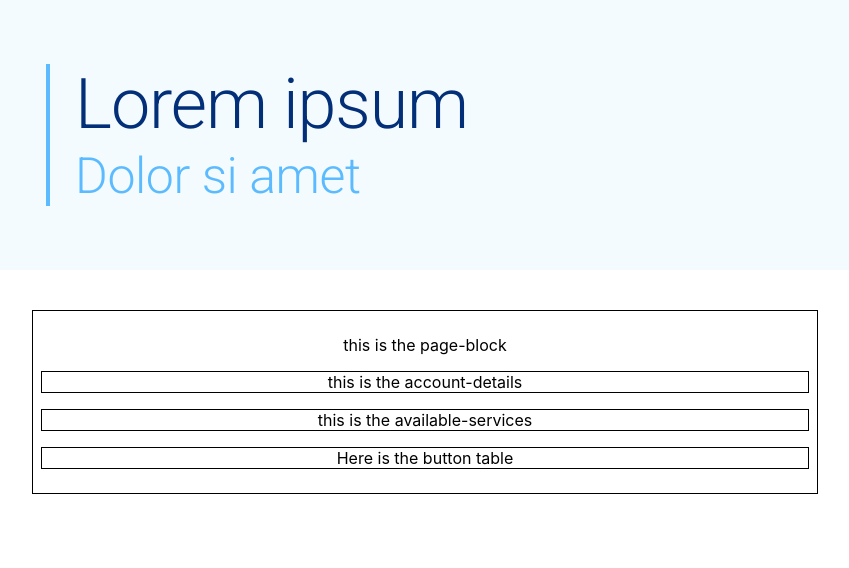
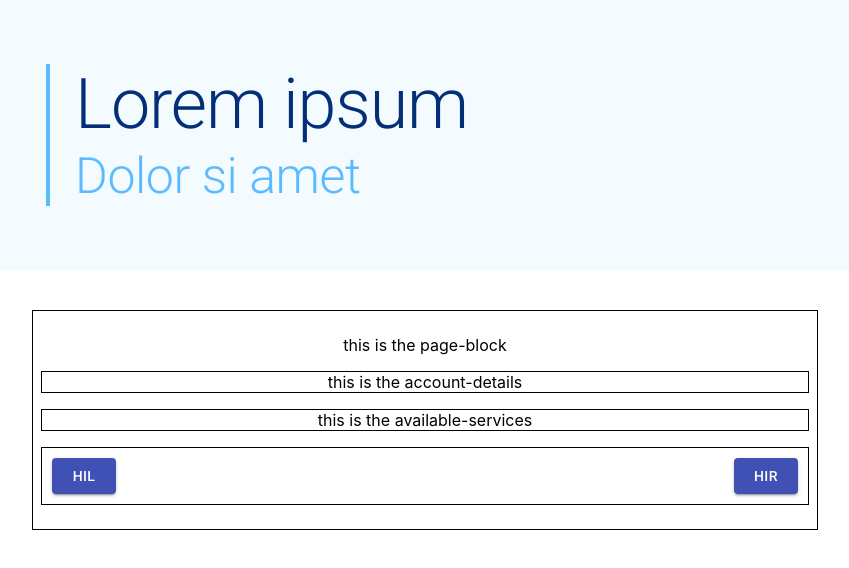
Before and after one commit to Kwiddy/Internship-React-Page, a React (Create React App) app: page / in a window 1280 px wide. Shown: the top 568 px of the page, without its empty margins (215-1064 px from the left). Built offline with nearby package versions, Linux system fonts and the light colour scheme.

Commit message:
Add placeholder MaterialUI Buttons

```diff
--- a/src/App.js
+++ b/src/App.js
@@ -1,6 +1,8 @@
 import React from "react";
+import ReactDOM from "react-dom";
 import Typography from "@material-ui/core/Typography";
 import { makeStyles } from "@material-ui/core/styles";
+import Button from "@material-ui/core/Button";
 import "./styles/App.css";
 import "./styles/style.css";
 
@@ -33,7 +35,24 @@ function App() {
             <div className="available-services">
               this is the available-services
             </div>
-            <div className="button-table">Here is the button table</div>
+            <div className="button-table">
+              <table>
+                <tbody>
+                  <tr>
+                    <td id="leftCell">
+                      <Button variant="contained" color="primary">
+                        HiL
+                      </Button>
+                    </td>
+                    <td id="rightCell">
+                      <Button variant="contained" color="primary">
+                        HiR
+                      </Button>
+                    </td>
+                  </tr>
+                </tbody>
+              </table>
+            </div>
           </div>
         </div>
       </div>
@@ -42,3 +61,4 @@ function App() {
 }
 
 export default App;
+ReactDOM.render(<App />, document.querySelector("#root"));
--- a/src/styles/style.css
+++ b/src/styles/style.css
@@ -53,4 +53,21 @@ header .headText #subHead {
   border: 1px solid black;
   margin-bottom: 2vh;
 }
+
+.page-wrapper .page-block .button-table tr {
+  width: 100%;
+}
+
+.page-wrapper .page-block .button-table td {
+  width: 50vh;
+  padding: 1vh;
+}
+
+.page-wrapper .page-block .button-table #leftCell {
+  text-align: left;
+}
+
+.page-wrapper .page-block .button-table #rightCell {
+  text-align: right;
+}
 /*# sourceMappingURL=style.css.map */
--- a/src/styles/style.scss
+++ b/src/styles/style.scss
@@ -41,6 +41,19 @@ header {
     .button-table {
       border: 1px solid black;
       margin-bottom: 2vh;
+      tr {
+        width: 100%;
+      }
+      td {
+        width: 50vh;
+        padding: 1vh;
+      }
+      #leftCell {
+        text-align: left;
+      }
+      #rightCell {
+        text-align: right;
+      }
     }
   }
 }
```
Also changed, not shown: 1 other file (tests, documents, lock files or other folders).
